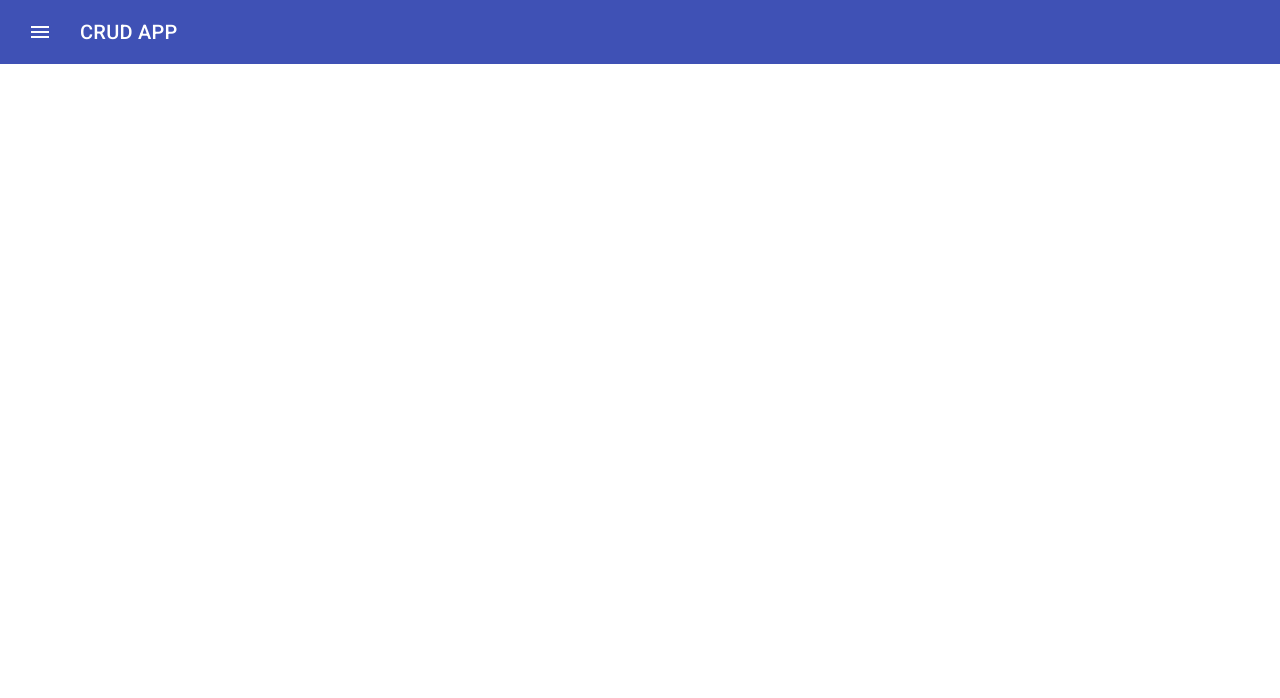
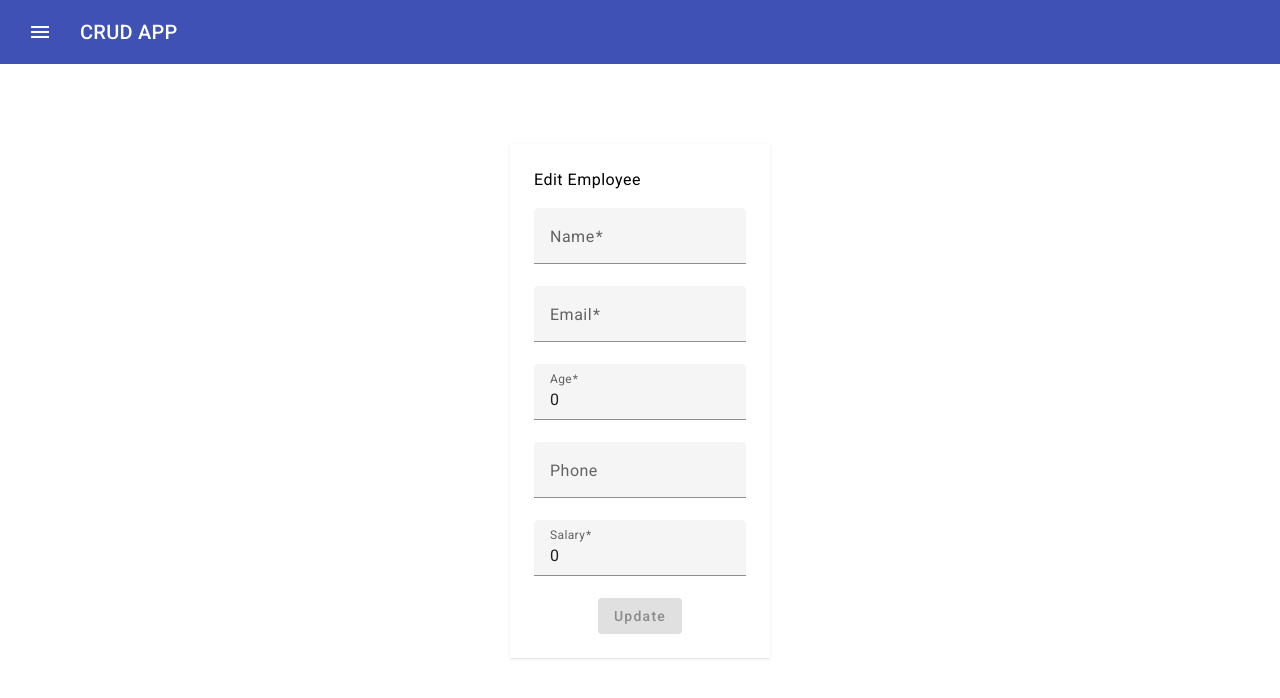
Before and after one commit to nguyenlekhanh/angular17_simpleCRUD, an Angular app: page /employee/1 in a window 1280 px wide. Before the commit this address led to /. Shown: the top 698 px of the page. Built offline with nearby package versions, Linux system fonts and the light colour scheme; no server answers.

Commit message:
create put request to edit employee to database

```diff
--- a/src/app/app.routes.ts
+++ b/src/app/app.routes.ts
@@ -5,5 +5,6 @@ import { EmployeeFormComponent } from './employee-form/employee-form.component';
 export const routes: Routes = [
     {path: '', component: EmployeeListComponent},
     {path: 'employee-list', component: EmployeeListComponent},
-    {path: 'create-employee', component: EmployeeFormComponent}
+    {path: 'create-employee', component: EmployeeFormComponent},
+    {path: 'employee/:id', component: EmployeeFormComponent}
 ];
--- a/src/app/employee-form/employee-form.component.html
+++ b/src/app/employee-form/employee-form.component.html
@@ -1,6 +1,11 @@
+
 <div class="p-8 mt-4">
     <div class="shadow p-6">
-        <h4>Create Employee</h4>
+        @if(isEdit) {
+            <h4>Edit Employee</h4>
+        } @else {
+            <h4>Create Employee</h4>
+        }
         <form class="example-form" [formGroup]="employeeForm" (ngSubmit)="save()">
             <div class="w-full flex flex-wrap">
                 <mat-form-field class="w-full">
@@ -39,9 +44,20 @@
             </div>
 
             <div class="flex justify-center">
-                <button mat-raised-button color="primary"
-                    [disabled]="!employeeForm.valid"
-                >Save</button>
+                @if(isEdit) {
+                    <button mat-raised-button color="primary"
+                        [disabled]="!employeeForm.valid"
+                    >
+                        Update
+                    </button>
+                } @else {
+                    <button mat-raised-button color="primary"
+                        [disabled]="!employeeForm.valid"
+                    >
+                        Save
+                    </button>
+                }
+
             </div>
         </form>
     </div>
--- a/src/app/employee-form/employee-form.component.ts
+++ b/src/app/employee-form/employee-form.component.ts
@@ -4,6 +4,7 @@ import { MatButtonModule } from '@angular/material/button'
 import { FormBuilder, FormsModule, ReactiveFormsModule, Validators } from '@angular/forms';
 import { HttpService } from '../http.service';
 import { IEmployee } from '../interfaces/employee';
+import { ActivatedRoute, Router } from '@angular/router';
 
 @Component({
   selector: 'app-employee-form',
@@ -20,6 +21,8 @@ import { IEmployee } from '../interfaces/employee';
 export class EmployeeFormComponent {
   http = inject(HttpService);
   formBuilder = inject(FormBuilder);
+  router = inject(Router);
+  activeRoute = inject(ActivatedRoute);
 
   employeeForm = this.formBuilder.group({
     name: ['', [Validators.required]],
@@ -28,6 +31,23 @@ export class EmployeeFormComponent {
     phone: ['', []],
     salary: [0, [Validators.required]],
   });
+
+  employeeId: number = 0;
+  isEdit=false;
+
+  ngOnInit() {
+    this.employeeId = this.activeRoute.snapshot.params['id'];
+
+    this.isEdit = false;
+    if(this.employeeId) {
+      this.isEdit = true;
+      this.http.getEmployee(this.employeeId).subscribe((result:any) => {
+        console.log(result);
+        this.employeeForm.patchValue(result);
+        //this.employeeForm.controls.email.disable();
+      })
+    }
+  }
 
   save() {
     console.log(this.employeeForm.value);
@@ -38,8 +58,17 @@ export class EmployeeFormComponent {
       phone: this.employeeForm.value.phone!,
       salary: this.employeeForm.value.salary!,
     }
-    this.http.createEmployee(employee).subscribe(() => {
-      console.log("success")
-    });
+
+    if(this.isEdit) {
+      this.http.updateEmployee(this.employeeId, employee).subscribe(() => {
+        console.log("success");
+        this.router.navigateByUrl('/employee-list');
+      });
+    } else {
+      this.http.createEmployee(employee).subscribe(() => {
+        console.log("success");
+        this.router.navigateByUrl('/employee-list');
+      });
+    }
   }
 }
--- a/src/app/employee-list/employee-list.component.html
+++ b/src/app/employee-list/employee-list.component.html
@@ -1,5 +1,5 @@
 @if(employeeList && employeeList.length > 0) {
-    <div class="flex justify-end p-8"><button mat-raised-button color="primary" routerLink="create-employee">Add Employee</button></div>
+    <div class="flex justify-end p-8"><button mat-raised-button color="primary" routerLink="/create-employee">Add Employee</button></div>
 <table mat-table [dataSource]="employeeList" class="mat-elevation-z8 w-full">
 
     <!--- Note that these columns can be defined in any order.
@@ -32,12 +32,20 @@
     <ng-container matColumnDef="phone">
         <th mat-header-cell *matHeaderCellDef> Phone </th>
         <td mat-cell *matCellDef="let element"> {{element.phone}} </td>
-      </ng-container>
+    </ng-container>
 
-      <ng-container matColumnDef="salary">
+    <ng-container matColumnDef="salary">
         <th mat-header-cell *matHeaderCellDef> Salary </th>
         <td mat-cell *matCellDef="let element"> {{element.salary}} </td>
-      </ng-container>
+    </ng-container>
+
+    <ng-container matColumnDef="action">
+        <th mat-header-cell *matHeaderCellDef> Action </th>
+        <td mat-cell *matCellDef="let element">
+            <button mat-raised-button color="primary" (click)="edit(element.id)">Edit</button>
+            <button mat-raised-button color="primary" (click)="delete(element.id)">Delete</button>
+        </td>
+    </ng-container>
 
     <tr mat-header-row *matHeaderRowDef="displayedColumns"></tr>
     <tr mat-row *matRowDef="let row; columns: displayedColumns;"></tr>
--- a/src/app/employee-list/employee-list.component.ts
+++ b/src/app/employee-list/employee-list.component.ts
@@ -3,7 +3,7 @@ import { IEmployee } from '../interfaces/employee';
 import { HttpService } from '../http.service';
 import {MatTableModule} from '@angular/material/table';
 import { MatButtonModule } from '@angular/material/button';
-import { RouterLink } from '@angular/router';
+import { Router, RouterLink } from '@angular/router';
 
 @Component({
   selector: 'app-employee-list',
@@ -19,7 +19,9 @@ import { RouterLink } from '@angular/router';
 export class EmployeeListComponent {
   employeeList: IEmployee[] = [];
   httpService = inject(HttpService);
-  displayedColumns: string[] = ['id', 'name', 'email', 'age', 'phone', 'salary'];
+  displayedColumns: string[] = ['id', 'name', 'email', 'age', 'phone', 'salary', 'action'];
+
+  route = inject(Router);
 
   ngOnInit() {
     this.httpService.getAllEmployee().subscribe((result) => {
@@ -27,4 +29,12 @@ export class EmployeeListComponent {
       console.log(this.employeeList);
     });
   }
+
+  edit(id: number) {
+    this.route.navigateByUrl('/employee/'+id);
+  }
+
+  delete(id: number) {
+
+  }
 }
--- a/src/app/http.service.ts
+++ b/src/app/http.service.ts
@@ -19,4 +19,12 @@ export class HttpService {
   createEmployee(employee:IEmployee) {
     return this.http.post<IEmployee[]>(this.apiUrl + "/api/Employee", employee);
   }
+
+  getEmployee(employeeId: number) {
+    return this.http.get<IEmployee[]>(this.apiUrl + "/api/Employee/" + employeeId);
+  }
+
+  updateEmployee(employeeId: number, employee: IEmployee) {
+    return this.http.put<IEmployee[]>(this.apiUrl + "/api/Employee/" + employeeId, employee);
+  }
 }
```
